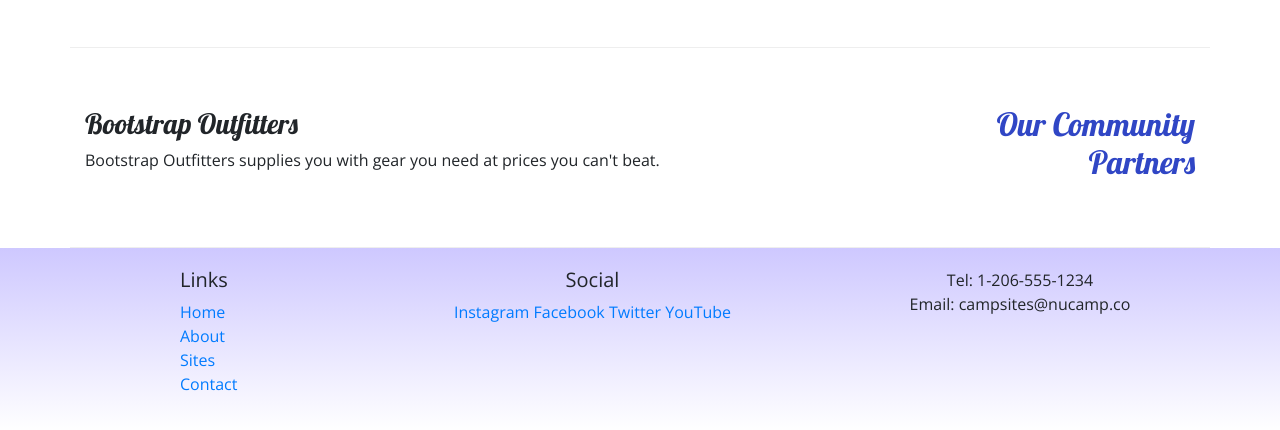
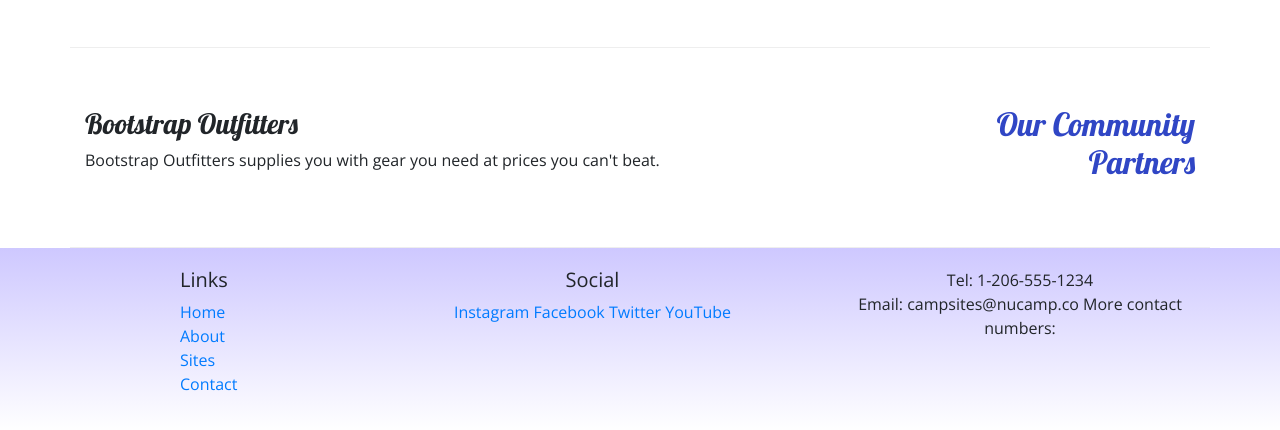
Before and after one commit to emerson-ang21/nucamp-bootstrap, a website: page index.html in a window 1280 px wide. Shown: the part 654-1084 px from the top of the page. Drawn offline with nearby package versions, Linux system fonts and the light colour scheme.

Commit message:
testing how to push commits

```diff
--- a/index.html
+++ b/index.html
@@ -88,6 +88,7 @@
                 <div class="col-sm-4 text-center">
                     Tel: 1-206-555-1234<br />
                     Email: campsites@nucamp.co
+                    More contact numbers:
                 </div>
             </div>
         </div>
```
